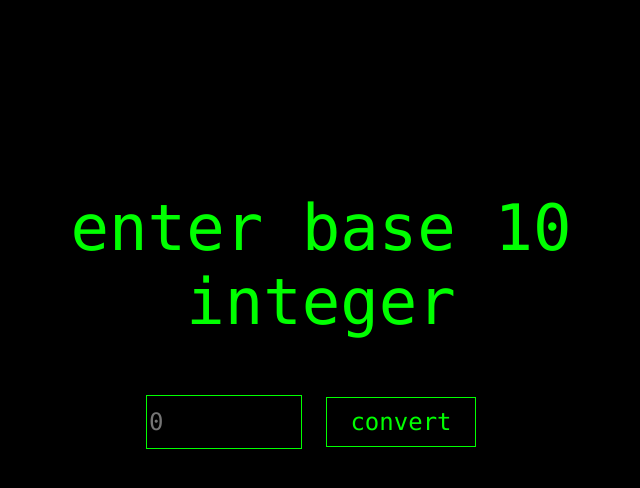
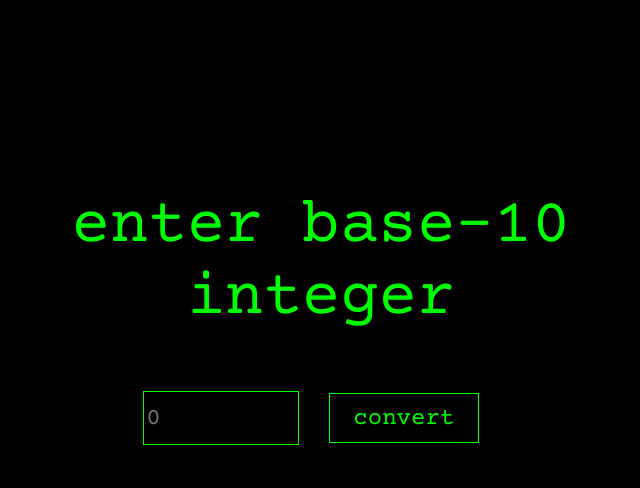
Before and after one commit to nickxscott/GetBinary, a Flask app: page / in a window 1280 px wide. Shown: the part 147-635 px from the top of the page, without its empty margins (319-959 px from the left). Run offline with Flask 2, Linux system fonts and the light colour scheme.

Commit message:
update font, and prompt text

```diff
--- a/app.py
+++ b/app.py
@@ -6,7 +6,7 @@ app.secret_key = "thisisthesecretkey"
 
 @app.route('/')
 def index():
-  flash("enter base 10 integer")
+  flash("enter base-10 integer")
   return render_template('index.html')
 
 @app.route('/GetBinary', methods=["POST", "GET"])
@@ -44,7 +44,7 @@ def to_binary():
     for i in b:
         output += str(i)
 
-    flash("binary code: " + output)
+    flash("binary equivalent: " + output)
 
     return render_template('index.html')
 
--- a/static/css/main.css
+++ b/static/css/main.css
@@ -2,15 +2,15 @@ body {
 	background-color:  #000000;
 	text-align:  center;
 	margin: 0;
-  	position: absolute;
-  	top: 50%;
-  	left: 50%;
-  	-ms-transform: translate(-50%, -50%);
-  	transform: translate(-50%, -50%);
+	font-family: 'Courier prime';
+  position: absolute;
+  top: 50%;
+  left: 50%;
+  -ms-transform: translate(-50%, -50%);
+  transform: translate(-50%, -50%);
 }
 p{
 	color: #00ff00;
-	font-family:  Lucida Console;
 	font-size:  4em;
 	margin: 20px;
 }
@@ -20,7 +20,7 @@ input[type=number] {
 	width:  150px;
 	height:  50px;
 	margin:  20px;
-	font-family:  Lucida Console;
+	font-family: 'Courier prime';
 	text-align:  left;
 	font-size:  1.5em;
 	background-color:  black;
@@ -33,10 +33,10 @@ input[type=number] {
 
 input[type=submit]{
 	color: #00ff00;
+	font-family: 'Courier prime';
 	width:  150px;
 	height:  50px;
 	margin:  20px;
-	font-family:  Lucida Console;
 	text-align:  center;
 	font-size:  1.5em;
 	background-color:  black;
--- a/templates/index.html
+++ b/templates/index.html
@@ -5,6 +5,8 @@
     <title>Get Binary</title>
     <link rel="stylesheet"  href="{{
       url_for('static', filename='css/main.css')}}">
+   <link rel="stylesheet"
+         href="https://fonts.googleapis.com/css2?family=Courier+Prime">
 </head>
 <div class="container">
 <body>
```
